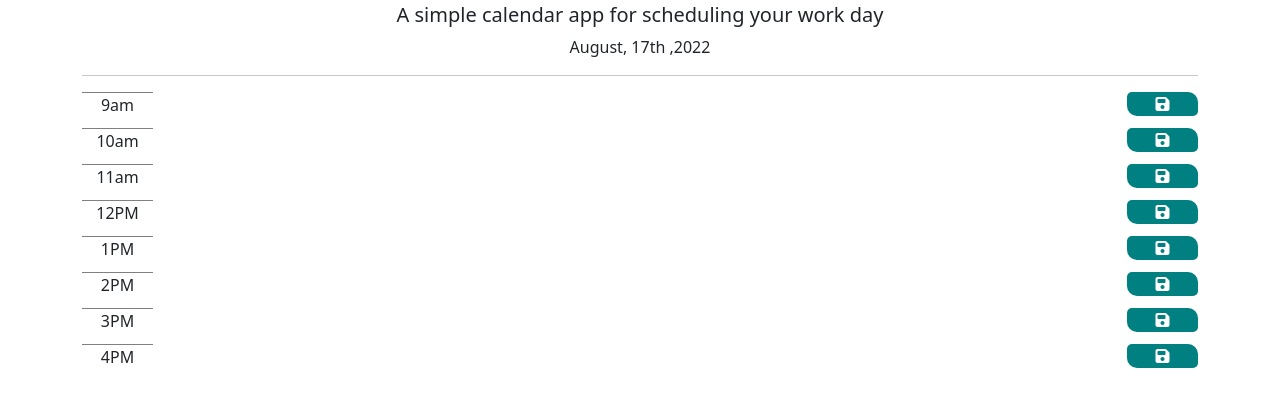
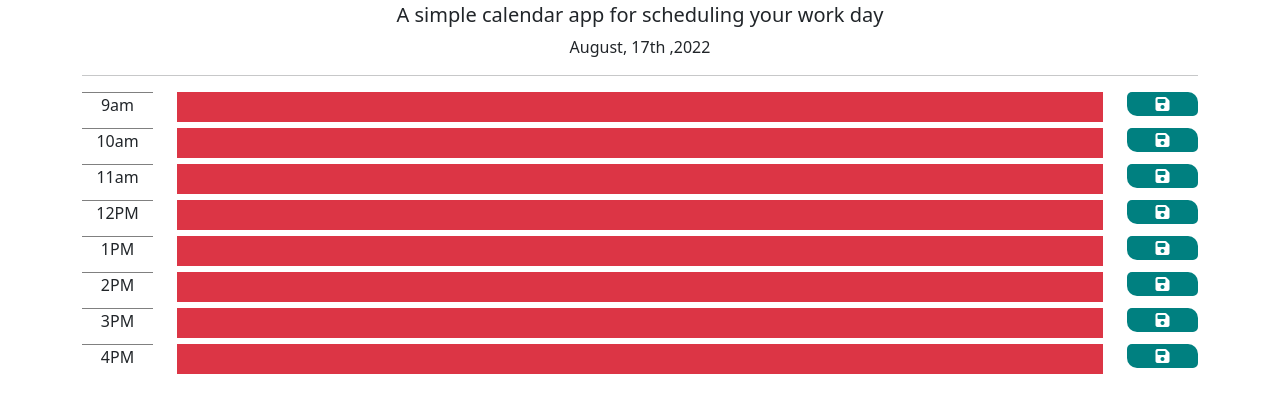
Before and after one commit to rafiqnasrat/5challange, a plain HTML site: page index.html in a window 1280 px wide. Shown: the part 83-496 px from the top of the page. Drawn offline with nearby package versions, Linux system fonts and the light colour scheme.

Commit message:
i use each loop withe j quri

```diff
--- a/index.html
+++ b/index.html
@@ -21,13 +21,13 @@
             <h1>Work Day Scheduler</h1>
             <h5>A simple calendar app for scheduling your work day</h5>
             <p id="date"></p><hr>
-
+<!-- this is for Scheduler time  -->
             <div class="row">
                 <div class="col-md-1">
                     <div class="time">9am</div>
                 </div>
                 <div class="col-md-10">
-                   <textarea data-time="9"></textarea>
+                   <textarea class="event" data-time="9"></textarea>
                 </div>
                 <div class="col-md-1">
                     <div class="saveBtn"><i class="fa-solid fa-floppy-disk"></i></div>
@@ -38,7 +38,7 @@
                     <div class="time">10am</div>
                 </div>
                 <div class="col-md-10">
-                   <textarea data-time="9"></textarea>
+                   <textarea class="event" data-time="10"></textarea>
                 </div>
                 <div class="col-md-1">
                     <div class="saveBtn"><i class="fa-solid fa-floppy-disk"></i></div>
@@ -49,7 +49,7 @@
                     <div class="time">11am</div>
                 </div>
                 <div class="col-md-10">
-                   <textarea data-time="9"></textarea>
+                   <textarea class="event" data-time="11"></textarea>
                 </div>
                 <div class="col-md-1">
                     <div class="saveBtn"><i class="fa-solid fa-floppy-disk"></i></div>
@@ -60,7 +60,7 @@
                     <div class="time">12PM</div>
                 </div>
                 <div class="col-md-10">
-                   <textarea data-time="0"></textarea>
+                   <textarea class="event" data-time="12"></textarea>
                 </div>
                 <div class="col-md-1">
                     <div class="saveBtn"><i class="fa-solid fa-floppy-disk"></i></div>
@@ -71,7 +71,7 @@
                     <div class="time">1PM</div>
                 </div>
                 <div class="col-md-10">
-                   <textarea data-time="1"></textarea>
+                   <textarea  class="event" data-time="13"></textarea>
                 </div>
                 <div class="col-md-1">
                     <div class="saveBtn"><i class="fa-solid fa-floppy-disk"></i></div>
@@ -82,7 +82,7 @@
                     <div class="time">2PM</div>
                 </div>
                 <div class="col-md-10">
-                   <textarea class="event" data-time="2"></textarea>
+                   <textarea class="event" data-time="14"></textarea>
                 </div>
                 <div class="col-md-1">
                     <div class="saveBtn"><i class="fa-solid fa-floppy-disk"></i></div>
@@ -93,7 +93,7 @@
                     <div class="time">3PM</div>
                 </div>
                 <div class="col-md-10">
-                   <textarea class="event" data-time="3"></textarea>
+                   <textarea class="event" data-time="15"></textarea>
                 </div>
                 <div class="col-md-1">
                     <div class="saveBtn"><i class="fa-solid fa-floppy-disk"></i></div>
@@ -104,7 +104,7 @@
                     <div class="time">4PM</div>
                 </div>
                 <div class="col-md-10">
-                   <textarea class="event" data-time="4"></textarea>
+                   <textarea class="event" data-time="16"></textarea>
                 </div>
                 <div class="col-md-1">
                     <div class="saveBtn"><i class="fa-solid fa-floppy-disk"></i></div>
--- a/js/app.js
+++ b/js/app.js
@@ -1,3 +1,39 @@
+// date for title
+
 $(document).ready(function(){
     $("#date").html(moment().format("MMMM, Do ,YYYY"));
 });
+
+// Object
+var now = new Date();
+// now.setHours("")
+// var for now time
+var hour = now.getHours();
+
+$(".event").each(function(){
+    // checking for past
+    if(hour > $(this).data("time"))
+    {
+        $(this).attr("class", "past");
+
+    }
+
+    if(hour === $(this).data("time"))
+    {
+    $(this).attr("class", "present");
+}
+if(hour < $(this).data("time"))
+{
+    $(this).attr("class", "future");
+}
+
+})
+
+
+
+
+$(".saveBtn").click(function(e){
+    var textarea = e.target.parentElement.parentElement.querySelector("textarea");
+    var key = textarea.getAttribute("data-time");
+    var value = textarea.value;
+})
```
Also changed, not shown: css/style.css (+5 -2 lines).
